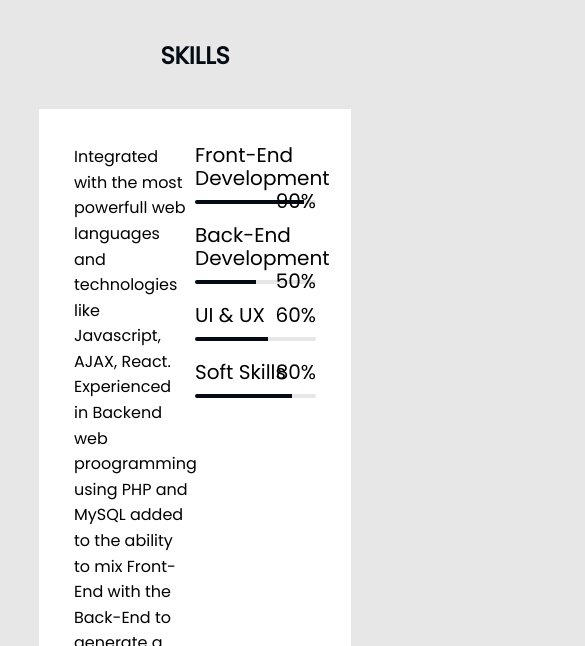
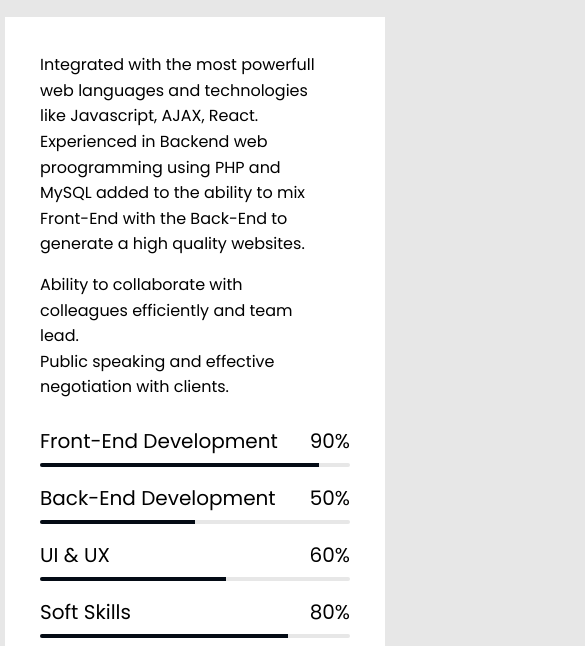
Before and after one commit to abedulaziz/CV2, a plain HTML site: page index.html in a window 390 px wide. Shown: the part 718-1364 px from the top of the page, 585 px wide, since content can reach past the window. Drawn offline with Linux system fonts and the light colour scheme.

Commit message:
Add media queries

```diff
--- a/styles/styles.css
+++ b/styles/styles.css
@@ -1,3 +1,5 @@
+/* design inspiration: https://in.pinterest.com/pin/675117800381092967/ */
+
 :root {
   --theme-color: #040b15;
 }
@@ -176,6 +178,7 @@ header .definition .details .social_details a i {
   transform: translate(-50%, -50%);
 }
 
+
 /* skills widget */
 
 .skills .skills-det {
@@ -265,3 +268,25 @@ header .definition .details .social_details a i {
   font-size: 12px;
   color: var(--theme-color);
 }
+
+
+/* media queries */
+@media (max-width: 830px) {
+  .container {
+    width: calc(100% - 10px);
+  }
+
+}
+
+@media (max-width: 579px) {
+  .skills .skills-det {
+    flex-wrap: wrap;
+  }
+  .skills .skills-det > div {
+    width: 100%;
+  }
+
+  .skills .skills-det .discussion {
+    margin-bottom: 30px;
+  }
+}
```
Also changed, not shown: images/7a3866baab06ae6b11dab46ee5203c15.png (deleted).
